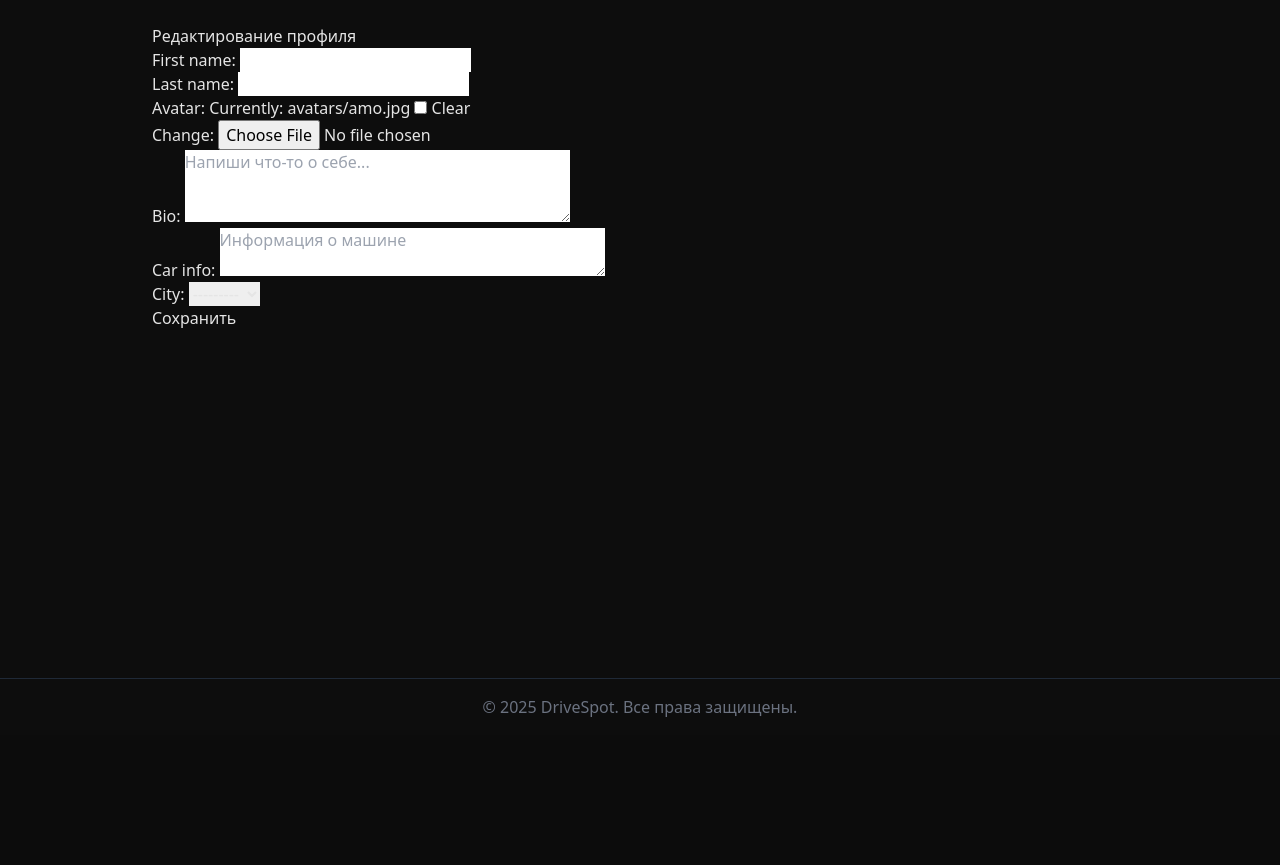
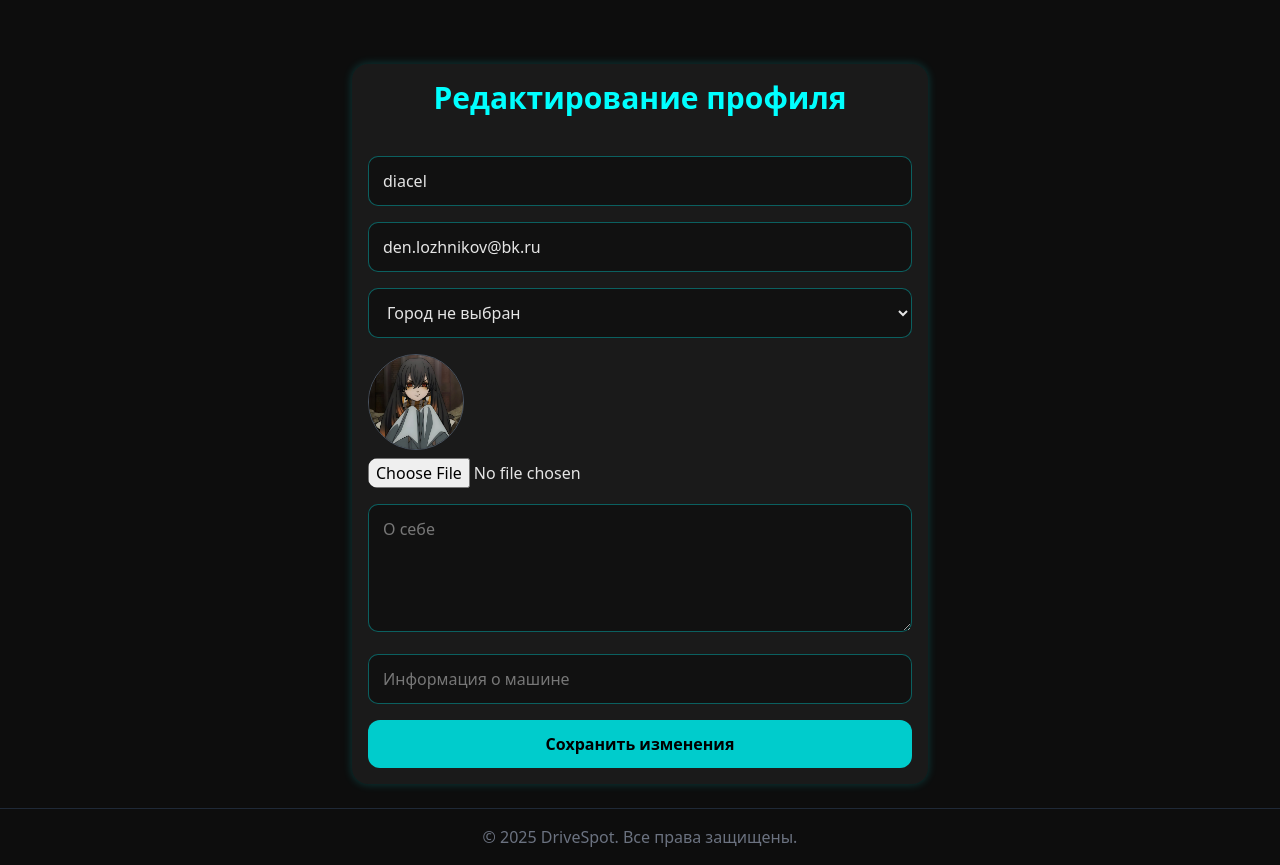
Before and after one commit to diacel/carfest_site, a Django app: page /users/profile/settings/ in a window 1280 px wide. Shown: the part 65-930 px from the top of the page. Before the commit the page ends 782 px from the top, so only its background shows below. Run offline with Django 5.2, Linux system fonts and the light colour scheme; a user stored in the database is signed in; data comes from the database, SQL or seed files in the repository; both versions use the stored data as it was after the commit; some libraries are stand-ins or nearby versions.

Commit message:
new design

```diff
--- a/drive_spot/templates/base.html
+++ b/drive_spot/templates/base.html
@@ -11,6 +11,43 @@
   .neon { color: #00ffff; }
   .neon:hover { color: #00b3b3; }
   .card { background: #1a1a1a; border-radius: 1rem; padding: 1rem; box-shadow: 0 0 10px #00ffff33; }
+
+  /* 🔥 СТИЛЬ ДЛЯ ПОЛЕЙ ВВОДА */
+  .input-field {
+    width: 100%;
+    background: #111;
+    border: 1px solid #00ffff55;
+    padding: 12px 14px;
+    border-radius: 10px;
+    color: #e5e5e5;
+    transition: 0.25s;
+    outline: none;
+  }
+
+  .input-field::placeholder {
+    color: #777;
+  }
+
+  .input-field:focus {
+    border-color: #00ffff;
+    box-shadow: 0 0 10px #00ffff99;
+  }
+
+  /* 🔥 СТИЛЬ ДЛЯ КНОПОК */
+  .btn-primary {
+    width: 100%;
+    background: #00cccc;
+    color: #000;
+    padding: 12px;
+    border-radius: 12px;
+    font-weight: bold;
+    transition: 0.25s;
+  }
+
+  .btn-primary:hover {
+    background: #00ffff;
+    box-shadow: 0 0 12px #00ffffaa;
+  }
 </style>
 </head>
 <body class="font-sans min-h-screen flex flex-col">
--- a/drive_spot/templates/users/profile_settings.html
+++ b/drive_spot/templates/users/profile_settings.html
@@ -1,12 +1,42 @@
 {% extends 'base.html' %}
-
-{% block title %}Настройки профиля{% endblock %}
+{% block title %}Редактирование профиля — DriveSpot{% endblock %}
 
 {% block content %}
-<h1>Редактирование профиля</h1>
-<form method="post" enctype="multipart/form-data">
-  {% csrf_token %}
-  {{ form.as_p }}
-  <button type="submit">Сохранить</button>
-</form>
+<div class="max-w-xl mx-auto card mt-10">
+  <h1 class="text-3xl font-bold text-center mb-6 neon">Редактирование профиля</h1>
+
+  <form method="post" enctype="multipart/form-data" class="space-y-4">
+    {% csrf_token %}
+
+    <input type="text" name="username" value="{{ user.username }}" placeholder="Имя пользователя"
+           class="input-field">
+
+    <input type="email" name="email" value="{{ user.email }}" placeholder="Email"
+           class="input-field">
+
+    <select name="city" class="input-field">
+      <option value="">Город не выбран</option>
+      {% for c in cities %}
+        <option value="{{ c.id }}" {% if user.city and user.city.id == c.id %}selected{% endif %}>
+          {{ c.name }}
+        </option>
+      {% endfor %}
+    </select>
+
+    <div>
+      {% if user.avatar %}
+        <img src="{{ user.avatar.url }}" alt="avatar" class="w-24 h-24 rounded-full mb-2 border border-gray-600">
+      {% endif %}
+      <input type="file" name="avatar" class="input-field bg-transparent border-none p-0">
+    </div>
+
+    <textarea name="bio" placeholder="О себе" class="input-field h-32">{{ user.bio }}</textarea>
+
+
+    <input type="text" name="car_info" value="{{ user.car_info }}" placeholder="Информация о машине"
+           class="input-field">
+
+    <button type="submit" class="btn-primary">Сохранить изменения</button>
+  </form>
+</div>
 {% endblock %}
--- a/drive_spot/users/forms.py
+++ b/drive_spot/users/forms.py
@@ -1,13 +1,26 @@
 from django import forms
 from django.contrib.auth import get_user_model
 from django.contrib.auth.forms import UserCreationForm
+from .models import UserProfile, City
 
 User = get_user_model()
 
 class CustomUserCreationForm(UserCreationForm):
-    class Meta:
-        model = User
-        fields = ['username', 'email', 'password1', 'password2', 'city', 'avatar', 'bio', 'car_info']
+    avatar = forms.ImageField(required=False)
+    bio = forms.CharField(widget=forms.Textarea, required=False)
+    car_info = forms.CharField(required=False)
+
+    class Meta(UserCreationForm.Meta):
+        model = UserProfile
+        fields = [
+            "username", "email", "password1", "password2",
+            "city", "avatar", "bio", "car_info"
+        ]
+
+    def __init__(self, *args, **kwargs):
+        super().__init__(*args, **kwargs)
+        self.fields['city'].queryset = City.objects.all()
+        self.fields['city'].empty_label = "Выберите город"
 
 # 🔹 форма для редактирования профиля
 class UserProfileForm(forms.ModelForm):
--- a/drive_spot/users/views.py
+++ b/drive_spot/users/views.py
@@ -4,10 +4,13 @@ from django.contrib.auth.decorators import login_required
 from django.contrib.auth.forms import AuthenticationForm
 from django.contrib import messages
 from .forms import CustomUserCreationForm, UserProfileForm
+from users.models import City
 
 User = get_user_model()
 
 def register_view(request):
+    cities = City.objects.all()
+
     if request.method == 'POST':
         form = CustomUserCreationForm(request.POST, request.FILES)
         if form.is_valid():
@@ -19,7 +22,11 @@ def register_view(request):
             messages.error(request, 'Ошибка при регистрации. Проверь введённые данные.')
     else:
         form = CustomUserCreationForm()
-    return render(request, 'users/register.html', {'form': form})
+
+    return render(request, 'users/register.html', {
+        'form': form,
+        'cities': cities
+    })
 
 
 def login_view(request):
@@ -56,14 +63,18 @@ def my_profile_view(request):
 @login_required
 def profile_settings_view(request):
     user = request.user
-    if request.method == 'POST':
-        form = UserProfileForm(request.POST, request.FILES, instance=user)
-        if form.is_valid():
-            form.save()
-            messages.success(request, 'Профиль успешно обновлён!')
-            return redirect('profile', username=user.username)
-        else:
-            messages.error(request, 'Ошибка при обновлении профиля.')
-    else:
-        form = UserProfileForm(instance=user)
-    return render(request, 'users/profile_settings.html', {'form': form})
+    cities = City.objects.all()
+
+    if request.method == "POST":
+        user.username = request.POST.get("username")
+        user.email = request.POST.get("email")
+        user.city_id = request.POST.get("city") or None
+        user.bio = request.POST.get("bio")
+        user.car_info = request.POST.get("car_info")
+
+        if request.FILES.get("avatar"):
+            user.avatar = request.FILES.get("avatar")
+
+        user.save()
+        return redirect("profile")
+    return render(request, "users/profile_settings.html", {"user": user, "cities": cities})
```
Also changed, not shown: drive_spot/templates/users/login.html (+19 -7 lines), drive_spot/templates/users/register.html (+28 -6 lines), drive_spot/db.sqlite3, drive_spot/media/avatars/amo.jpg (added). Lines whose indentation alone changed are shown as unchanged.
